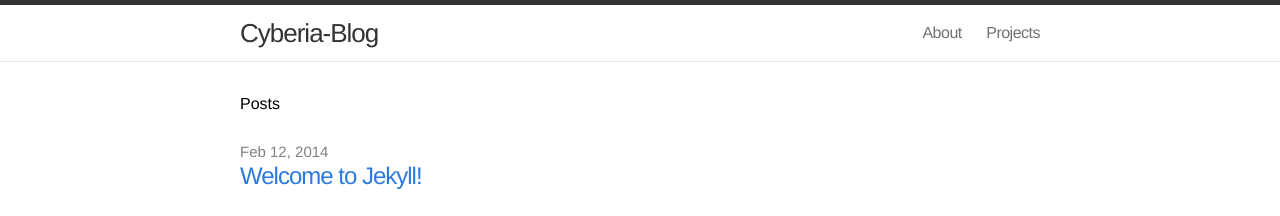
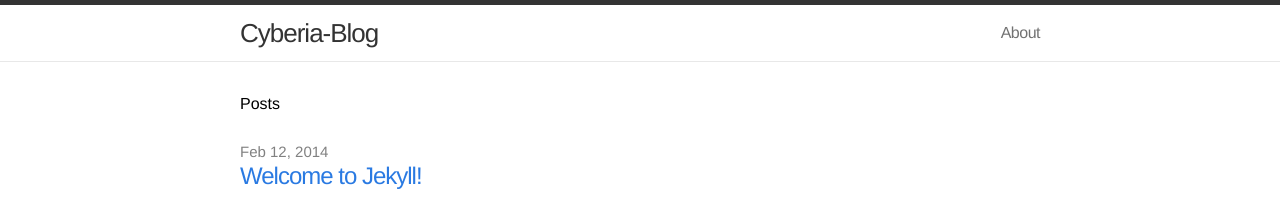
Before and after one commit to reflectionsfromcyberia/reflectionsfromcyberia.github.io, a Jekyll site: the page built from index.html, in a window 1280 px wide. Shown: the top 216 px of the page. Built offline with Jekyll 4.4.1, drawn with Linux system fonts in a browser that asks for light colours; Markdown is read by kramdown in place of the engine named in the settings.

Commit message:
Update header.html

```diff
--- a/_includes/header.html
+++ b/_includes/header.html
@@ -18,7 +18,6 @@
       </a>
       <div class="trigger">
         <a class="page-link" href="/about">About</a>
-        <a class="page-link" href="/projects">Projects</a>
       </div>
     </nav>
 
```
